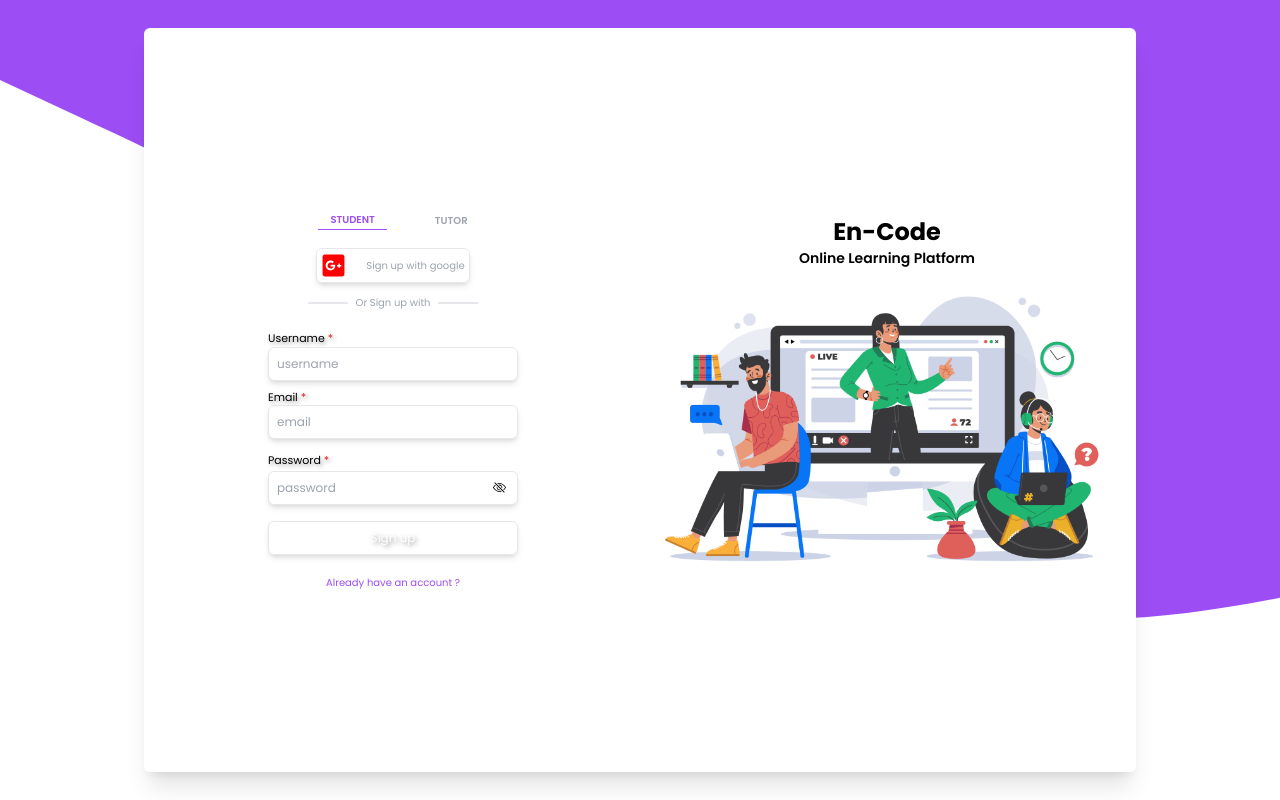
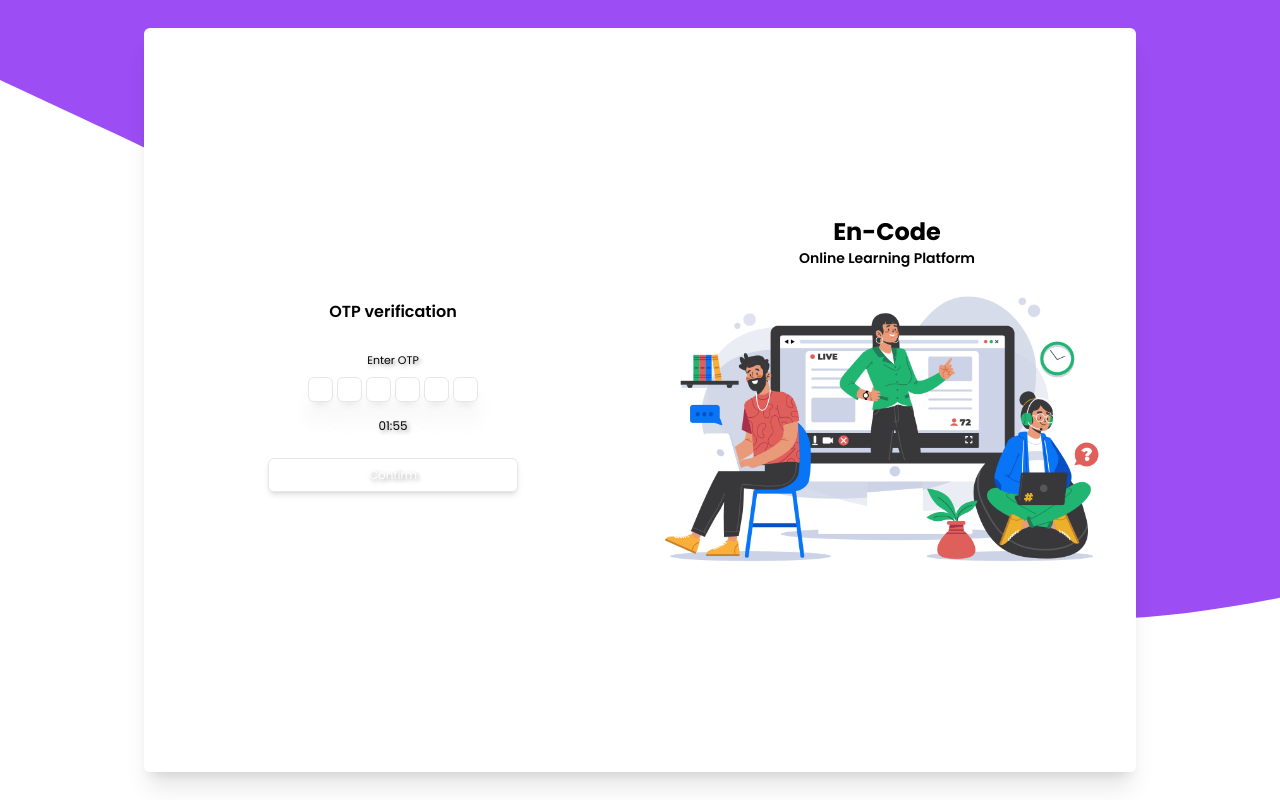
Before and after one commit to MuhdHanish/encode_client, a React (Vite) app: page /register in a window 1280 px wide. Built offline with nearby package versions, Linux system fonts and the light colour scheme.

Commit message:
otp ui issue fixed and change to reusable

```diff
--- a/src/components/Authentication/AuthForm/AuthForm.tsx
+++ b/src/components/Authentication/AuthForm/AuthForm.tsx
@@ -1,22 +1,32 @@
 import React, { useState } from "react";
-import { SubmitButton,EmailAndUsername,EmailOrUsername,Password } from "../FormComponents";
+import {
+  SubmitButton,
+  EmailAndUsername,
+  EmailOrUsername,
+  Password,
+} from "../FormComponents";
+import OtpFeild from "../OtpField/OtpFeild";
 
 interface AutFormProps {
   role: string;
   method: string;
+  isOtpSended?: boolean;
 }
-const AuthForm: React.FC<AutFormProps> = ({ role, method }) => {
-  console.log(role, method);
+
+const AuthForm: React.FC<AutFormProps> = ({ role, method, isOtpSended }) => {
+
   return (
     <form>
       <div className="flex flex-col justify-center gap-2 px-5 py-2">
-        {method === "Sign up" ? (
-          <EmailAndUsername/>
-          ) : (
-          <EmailOrUsername/>
+        {isOtpSended ? (
+          <OtpFeild isOtpSended />
+        ) : (
+          <>
+            {method === "Sign up" ? <EmailAndUsername /> : <EmailOrUsername />}
+            <Password />
+          </>
         )}
-        <Password />
-        <SubmitButton>{method}</SubmitButton>
+          <SubmitButton>{isOtpSended ? "Confirm" : method}</SubmitButton>
       </div>
     </form>
   );
--- a/src/components/Authentication/FormComponents/OtpFeild.tsx
+++ /dev/null
@@ -1,53 +0,0 @@
-import React from 'react'
-
-const OtpFeild:React.FC = () => {
-  return (
-    <>
-      <div className="flex flex-col gap-2 items-center text-left">
-        <label htmlFor="username" className="text-[11px]  text-shadow-black">
-          Enter OTP
-        </label>
-        <div className='flex gap-1'>
-          <input
-            type="text"
-            name="first"
-            id="first"
-            className="border  text-xs p-2 text-[10px] w-[25px] h-[25px] rounded-md outline-none shadow-xl"
-          />
-          <input
-            type="text"
-            name="second"
-            id="second"
-            className="border text-xs p-2 text-[10px] w-[25px] h-[25px] rounded-md outline-none shadow-xl"
-          />
-          <input
-            type="text"
-            name="three"
-            id="three"
-            className="border text-xs p-2 text-[10px] w-[25px] h-[25px] rounded-md outline-none shadow-xl"
-          />
-          <input
-            type="text"
-            name="four"
-            id="four"
-            className="border text-xs p-2 text-[10px] w-[25px] h-[25px] rounded-md outline-none shadow-xl"
-          />
-          <input
-            type="text"
-            name="five"
-            id="five"
-            className="border text-xs p-2 text-[10px] w-[25px] h-[25px] rounded-md outline-none shadow-xl"
-          />
-          <input
-            type="text"
-            name="six"
-            id="six"
-            className="border text-xs p-2 text-[10px] w-[25px] h-[25px] rounded-md outline-none shadow-xl"
-          />
-        </div>
-      </div>
-    </>
-  );
-}
-
-export default OtpFeild
--- a/src/components/Authentication/LoginForm/LoginForm.tsx
+++ b/src/components/Authentication/LoginForm/LoginForm.tsx
@@ -7,6 +7,7 @@ import WhichUser from "../WhichUser/WhichUser";
 
 const LoginForm: React.FC = () => {
   const [role, setRole] = useState<string>("student");
+  const [isOtpSended,setIsOtpSended] = useState<boolean>(false)
   return (
     <div className="flex flex-col items-center justify-center w-full gap-4 ">
       <WhichUser setRole={setRole} role={role} />
@@ -19,7 +20,10 @@ const LoginForm: React.FC = () => {
         <div className="border w-10"></div>
       </div>
       <div>
-        <AuthForm role="student" method="Login"  />
+        <AuthForm
+          role="student"
+          method="Login"
+        />
       </div>
       <div className=" text-primary text-[10px]">
         <div>
--- /dev/null
+++ b/src/components/Authentication/OtpField/OtpFeild.tsx
@@ -0,0 +1,97 @@
+import React, { useState, useEffect } from "react";
+
+interface OtpFeildProps {
+  isOtpSended: boolean;
+}
+
+const OtpFeild: React.FC<OtpFeildProps> = ({ isOtpSended }) => {
+  const [otpValidity, setOtpValidity] = useState<number>(120);
+
+  useEffect(() => {
+    let timer: NodeJS.Timeout | null = null;
+
+    if (isOtpSended && otpValidity > 0) {
+      timer = setInterval(() => {
+        setOtpValidity((prevValidity) => prevValidity - 1);
+      }, 1000);
+    }
+
+    return () => {
+      if (timer) {
+        clearInterval(timer);
+      }
+    };
+  }, [isOtpSended, otpValidity]);
+
+  const formatTime = (time: number): string => {
+    const minutes = Math.floor(time / 60);
+    const seconds = time % 60;
+    return `${minutes.toString().padStart(2, "0")}:${seconds
+      .toString()
+      .padStart(2, "0")}`;
+  };
+
+  return (
+    <>
+      <div className="flex flex-col justify-center gap-2 px-5 py-2">
+        {isOtpSended === true ? (
+          <div className="flex flex-col gap-1 justify-center items-center">
+            <>
+              <div className="flex flex-col gap-2 items-center text-left">
+                <label
+                  htmlFor="username"
+                  className="text-[11px] text-shadow-black"
+                >
+                  Enter OTP
+                </label>
+                <div className="flex gap-1">
+                  <input
+                    type="text"
+                    name="first"
+                    id="first"
+                    className="border text-xs p-2 text-[10px] w-[25px] h-[25px] rounded-md outline-none shadow-xl"
+                  />
+                  <input
+                    type="text"
+                    name="second"
+                    id="second"
+                    className="border text-xs p-2 text-[10px] w-[25px] h-[25px] rounded-md outline-none shadow-xl"
+                  />
+                  <input
+                    type="text"
+                    name="three"
+                    id="three"
+                    className="border text-xs p-2 text-[10px] w-[25px] h-[25px] rounded-md outline-none shadow-xl"
+                  />
+                  <input
+                    type="text"
+                    name="four"
+                    id="four"
+                    className="border text-xs p-2 text-[10px] w-[25px] h-[25px] rounded-md outline-none shadow-xl"
+                  />
+                  <input
+                    type="text"
+                    name="five"
+                    id="five"
+                    className="border text-xs p-2 text-[10px] w-[25px] h-[25px] rounded-md outline-none shadow-xl"
+                  />
+                  <input
+                    type="text"
+                    name="six"
+                    id="six"
+                    className="border text-xs p-2 text-[10px] w-[25px] h-[25px] rounded-md outline-none shadow-xl"
+                  />
+                </div>
+              </div>
+            </>
+            <p className="text-xs text-shadow-black mt-3">
+              {formatTime(otpValidity)}
+            </p>
+          </div>
+        ) : null}
+      </div>
+    </>
+  );
+};
+
+export default OtpFeild;
--- a/src/components/Authentication/SignupForm/SignupForm.tsx
+++ b/src/components/Authentication/SignupForm/SignupForm.tsx
@@ -1,18 +1,17 @@
+import { Link } from "react-router-dom";
 import React, { useState } from "react";
-import GoogleAuth from "../GoogleAuth/GoogleAuth";
-import { Link } from "react-router-dom";
 import AuthForm from "../AuthForm/AuthForm";
 import WhichUser from "../WhichUser/WhichUser";
+import GoogleAuth from "../GoogleAuth/GoogleAuth";
 
 const SignupForm: React.FC = () => {
-
-  const [isOtpSended, setIsOtpSended] = useState<boolean>(false);
   const [role, setRole] = useState<string>("student");
+  const [isOtpSended, setIsOtpSended] = useState<boolean>(true);
   return (
     <div className="flex flex-col items-center justify-center w-full gap-3 ">
       {isOtpSended ? (
         <div className="flex flex-col justify-center items-center font-semibold">
-          <span>OTP varifcation</span>
+          <span>OTP verification</span>
         </div>
       ) : (
         <>
@@ -21,23 +20,26 @@ const SignupForm: React.FC = () => {
             <GoogleAuth role={role} method="Sign up" />
           </div>
           <div className="text-[10px] text-gray-400 flex justify-center items-center gap-2">
-            <div className="border  w-10"></div>
+            <div className="border w-10"></div>
             <div>Or Sign up with</div>
             <div className="border w-10"></div>
           </div>
         </>
       )}
-
       <div>
-        <AuthForm role="student" method="Sign up" isOtpSended  />
+        <AuthForm
+          role={role}
+          method="Sign up"
+          isOtpSended={isOtpSended}
+        />
       </div>
       {isOtpSended ? (
         ""
       ) : (
         <>
-          <div className=" text-primary text-[10px]">
+          <div className="text-primary text-[10px]">
             <div>
-              <Link to={"/login"}>Already have an account ?</Link>
+              <Link to={"/login"}>Already have an account?</Link>
             </div>
           </div>
         </>
```
